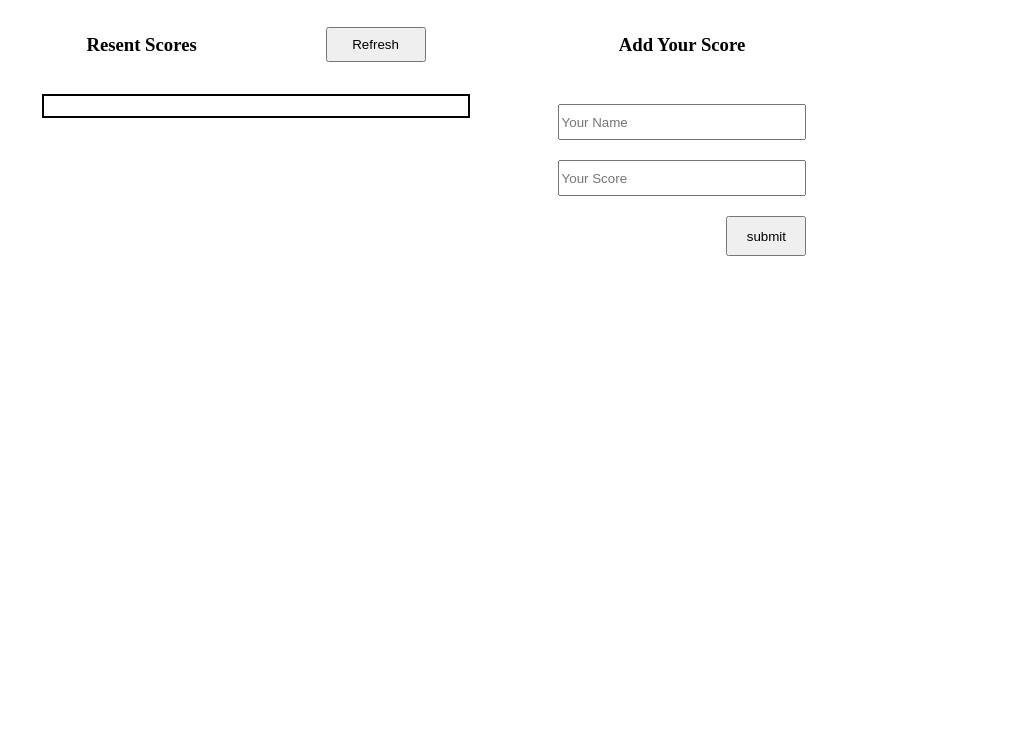
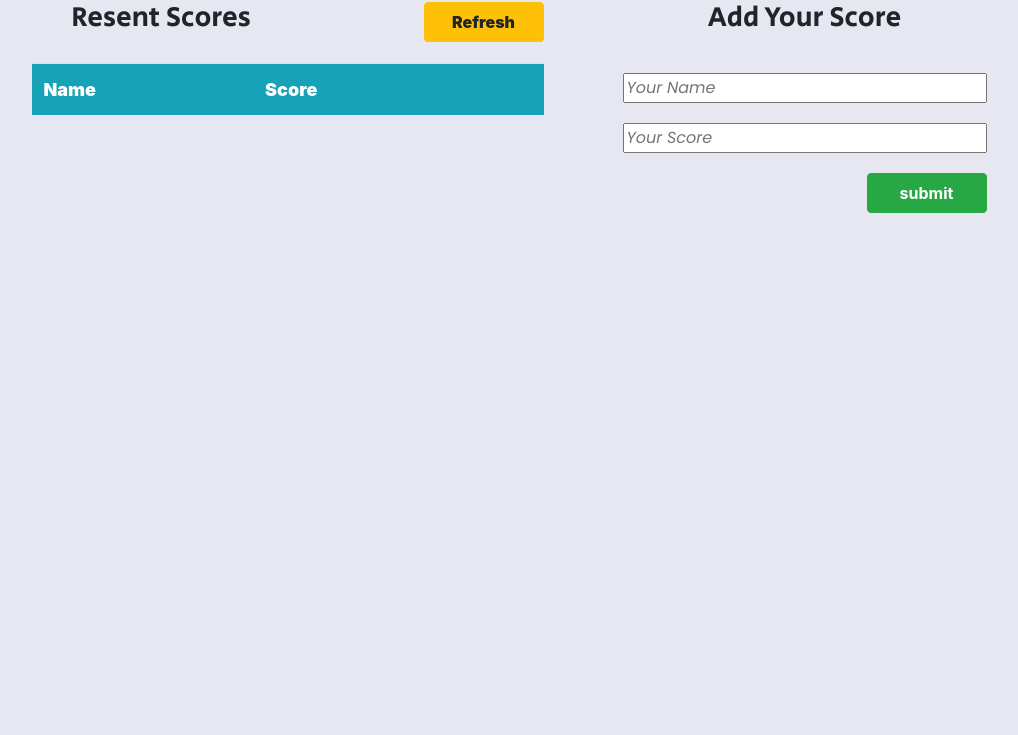
Before and after one commit to leonard33/leader-board, a website built with webpack: page src/index.html in a window 1280 px wide. Shown: the part 65-800 px from the top of the page, without its empty margins (106-1124 px from the left). Built offline with nearby package versions, Linux system fonts and the light colour scheme; no server answers; a web font is replaced by a local one.

Commit message:
Add styles

```diff
--- a/src/index.html
+++ b/src/index.html
@@ -4,26 +4,45 @@
   <meta charset="UTF-8">
   <meta http-equiv="X-UA-Compatible" content="IE=edge">
   <meta name="viewport" content="width=device-width, initial-scale=1.0">
-  <title>Title</title>
+  <link rel="stylesheet" href="https://cdn.jsdelivr.net/npm/bootstrap@4.1.3/dist/css/bootstrap.min.css" integrity="sha384-MCw98/SFnGE8fJT3GXwEOngsV7Zt27NXFoaoApmYm81iuXoPkFOJwJ8ERdknLPMO" crossorigin="anonymous">
+  <link href="https://fonts.googleapis.com/icon?family=Material+Icons"rel="stylesheet">
+  <link rel="preconnect" href="https://fonts.googleapis.com">
+<link rel="preconnect" href="https://fonts.gstatic.com" crossorigin>
+<link href="https://fonts.googleapis.com/css2?family=Crete+Round&family=Secular+One&display=swap" rel="stylesheet">
+<link rel="preconnect" href="https://fonts.googleapis.com">
+<link rel="preconnect" href="https://fonts.gstatic.com" crossorigin>
+<link href="https://fonts.googleapis.com/css2?family=Crete+Round&family=Oleo+Script+Swash+Caps&family=Secular+One&display=swap" rel="stylesheet">
+<link rel="preconnect" href="https://fonts.googleapis.com">
+<link rel="preconnect" href="https://fonts.gstatic.com" crossorigin>
+<link href="https://fonts.googleapis.com/css2?family=Crete+Round&family=Roboto+Flex:opsz@8..144&display=swap" rel="stylesheet">
+<link rel="preconnect" href="https://fonts.googleapis.com">
+<link rel="preconnect" href="https://fonts.gstatic.com" crossorigin>
+<link href="https://fonts.googleapis.com/css2?family=Crete+Round&family=Poppins:ital@1&family=Roboto+Flex:opsz@8..144&display=swap" rel="stylesheet">
+<title>Title</title>
 </head>
 <body>
   <header><h1>Leader board</h1></header>
   <div class="container">
     <div class="output-container">
       <div class="refreshing">
-      <h3>Resent Scores</h3><button type="button" id="refresh">Refresh</button>
+      <h3>Resent Scores</h3><button type="button" id="refresh" class="btn btn-warning">Refresh</button>
     </div>
-    <ul class="score-otput">
-      <li class="scoreput">
-    </li>
-    </ul>
+    <table class="table table-striped">
+        <tr class="bg-info">
+          <td class="th">Name</td>
+          <td class="th">Score</td>
+          <td></td>
+        </tr>
+      <tbody class="stripes">
+      </tbody>
+    </table>
   </div>
     <div class="form-container">
       <h3>Add Your Score</h3>
-      <form id="form-1" method="post">
+      <form id="form-1" method="post" class="readonly">
         <input type="text" placeholder="Your Name" id="myname">
         <input type="number" placeholder="Your Score" id="myscore">
-        <input type="submit" value="submit" id="submit">
+        <input type="submit" value="submit" id="submit" class="btn btn-success">
       </form>
     </div>
   </div>
--- a/src/index.js
+++ b/src/index.js
@@ -21,7 +21,7 @@ const form = document.querySelector('#form-1');
 const myname = document.querySelector('#myname');
 const myscore = document.querySelector('#myscore');
 const refresh = document.querySelector('#refresh');
-const scorelist = document.querySelector('.score-otput');
+const scorelist = document.querySelector('.stripes');
 
 form.addEventListener('submit', (e) => {
   e.preventDefault();
@@ -37,9 +37,11 @@ const getdata = async () => {
   scorelist.innerHTML = '';
   // eslint-disable-next-line array-callback-return
   scoredata.result.forEach((key) => {
-    scorelist.innerHTML += `<ul class="scoreput">
-    <li class="names">${key.user}:&nbsp;${key.score}</li>
-  </ul>`;
+    scorelist.innerHTML += ` <tr>
+      <td>${key.user}:</td>
+      <td>${key.score}</td>
+      <td><span class="material-icons md-light">local_police</span></td>
+    </tr>`;
   });
 };
 refresh.addEventListener('click', (e) => {
--- a/src/style.css
+++ b/src/style.css
@@ -3,16 +3,24 @@ body {
   margin: 0;
   padding: 0;
   box-sizing: border-box;
+  background-color: rgb(231, 231, 241);
 }
 
 h1 {
   margin-left: 10rem;
+  margin-top: 10px;
+  font-family: 'Oleo Script Swash Caps', cursive;
+}
+
+h3 {
+  font-family: 'Secular One', sans-serif;
 }
 
 .container {
   width: 80vw;
   margin: auto;
   display: flex;
+  justify-content: space-around;
 }
 
 .form-container {
@@ -25,24 +33,26 @@ h1 {
 #form-1 {
   display: flex;
   flex-direction: column;
-  width: 70%;
+  width: 30vw;
   margin: 20px auto;
 }
 
 #submit {
-  width: 80px;
+  width: 120px;
   height: 40px;
   display: flex;
   margin: 10px;
   justify-content: center;
   cursor: pointer;
   align-self: flex-end;
+  font-weight: 700;
 }
 
 #myname,
 #myscore {
   height: 30px;
   margin: 10px;
+  font-family: 'Poppins', sans-serif;
 }
 
 .score-otput {
@@ -62,6 +72,12 @@ h1 {
   padding-bottom: 10px;
 }
 
+.table {
+  width: 40vw;
+  margin-left: -40px;
+  margin-top: 20px;
+}
+
 .scoreput:nth-child(even) {
   background-color: rgb(223, 217, 217);
 }
@@ -69,11 +85,24 @@ h1 {
 .refreshing {
   display: flex;
   align-items: center;
-  justify-content: space-around;
+  justify-content: space-between;
+}
+
+#refresh {
+  font-weight: 900;
+  height: 40px;
+  width: 120px;
+  cursor: pointer;
 }
 
 button {
-  height: 35px;
-  width: 100px;
+  height: 40px;
+  width: 120px;
   cursor: pointer;
 }
+
+.th {
+  font-weight: 900;
+  font-size: 18px;
+  color: white;
+}
```
Also changed, not shown: dist/index.html, dist/main.js.
